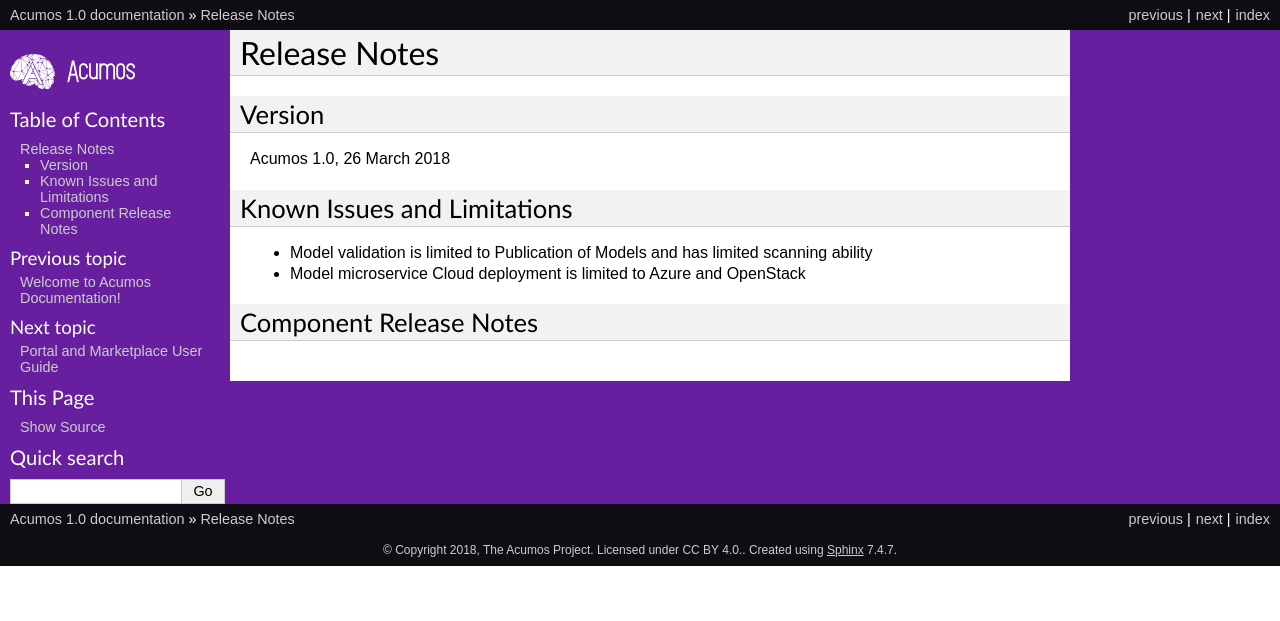
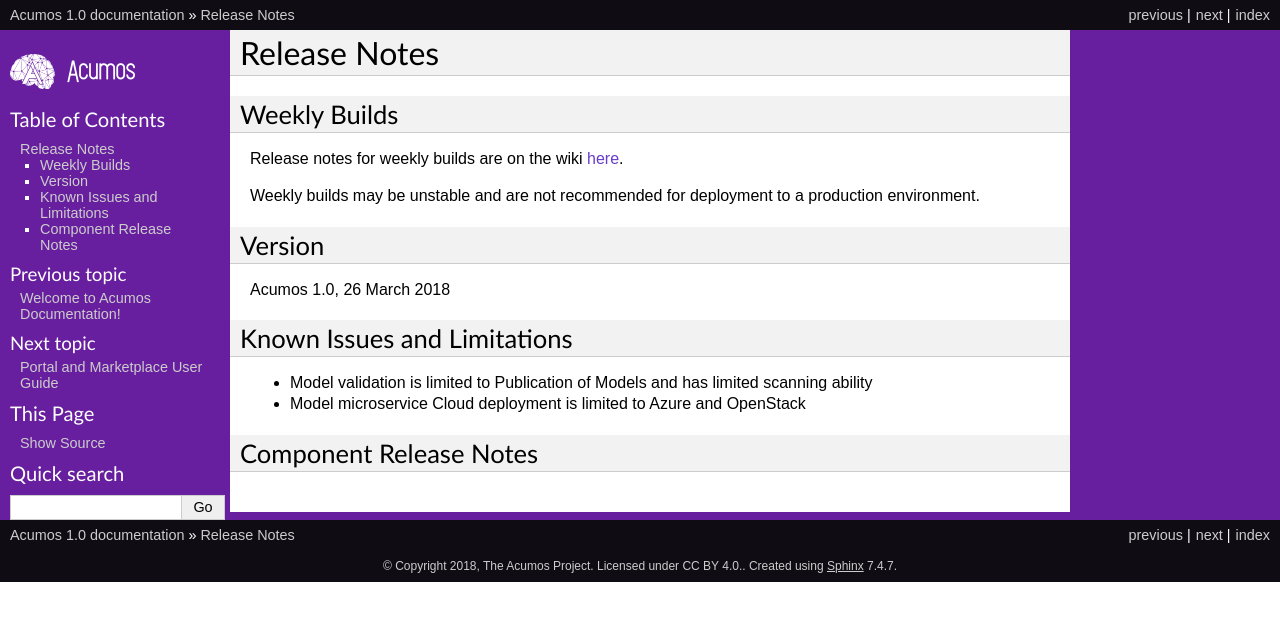
Before and after one commit to acumos/documentation, a Sphinx documentation site: the page built from docs/release-notes/index.rst, in a window 1280 px wide. Shown: the top 621 px of the page. Built offline with Sphinx 7.4.7, drawn with Linux system fonts in a browser that asks for light colours; pages that are not in the unit, such as notebooks, are missing from menus.

Commit message:
Add link to weekly builds wiki page
Issue: ACUMOS-783

Change-Id: Ie2b65ede393c81007e4bfb56565783d674302de2
Signed-off-by: Aimee Ukasick <aimeeu.opensource@gmail.com>

```diff
--- a/docs/release-notes/index.rst
+++ b/docs/release-notes/index.rst
@@ -19,6 +19,12 @@
 =============
 Release Notes
 =============
+
+Weekly Builds
+=============
+Release notes for weekly builds are on the wiki `here <https://wiki.acumos.org/display/REL/Unstable+Releases>`_.
+
+Weekly builds may be unstable and are not recommended for deployment to a production environment.
 
 Version
 =======
```
